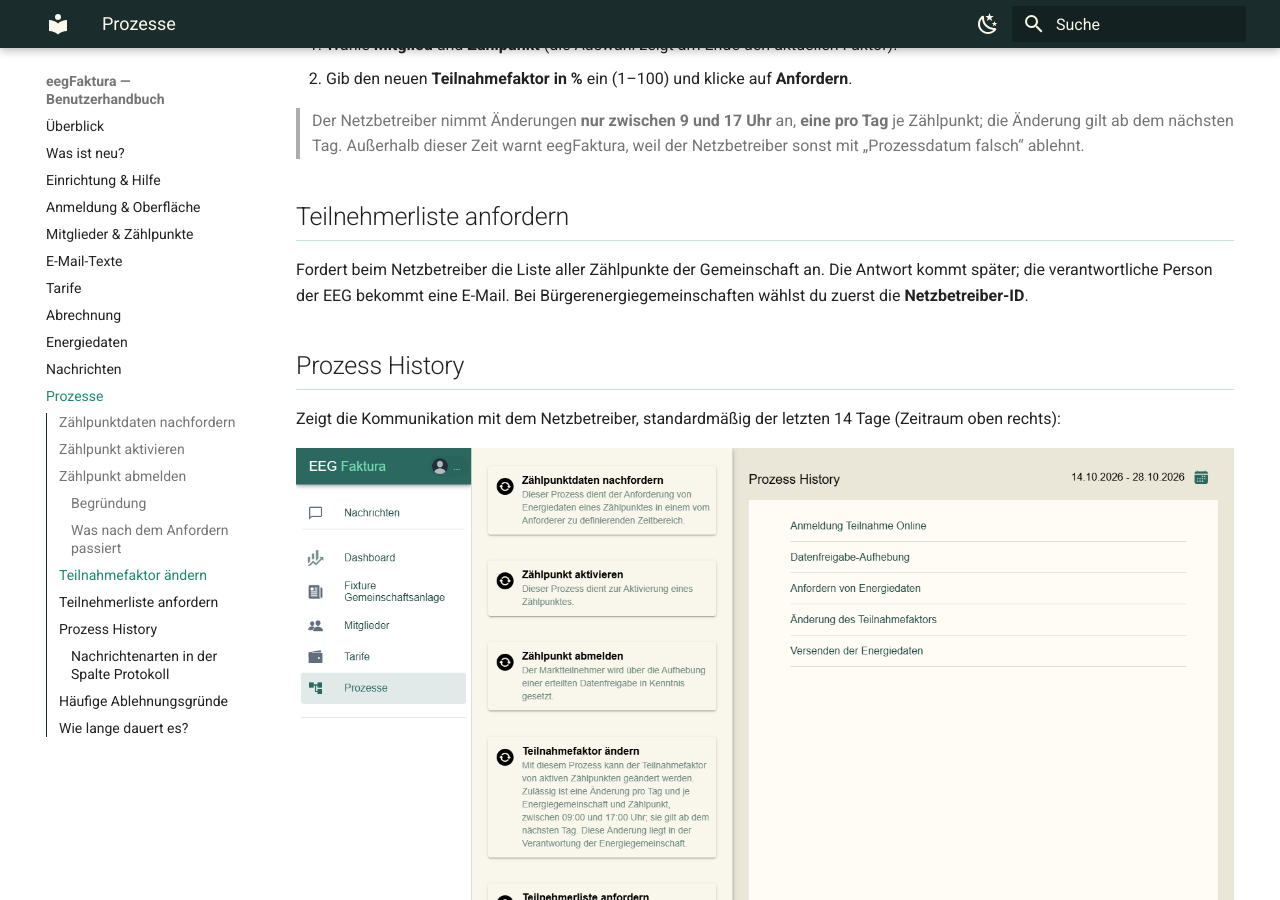
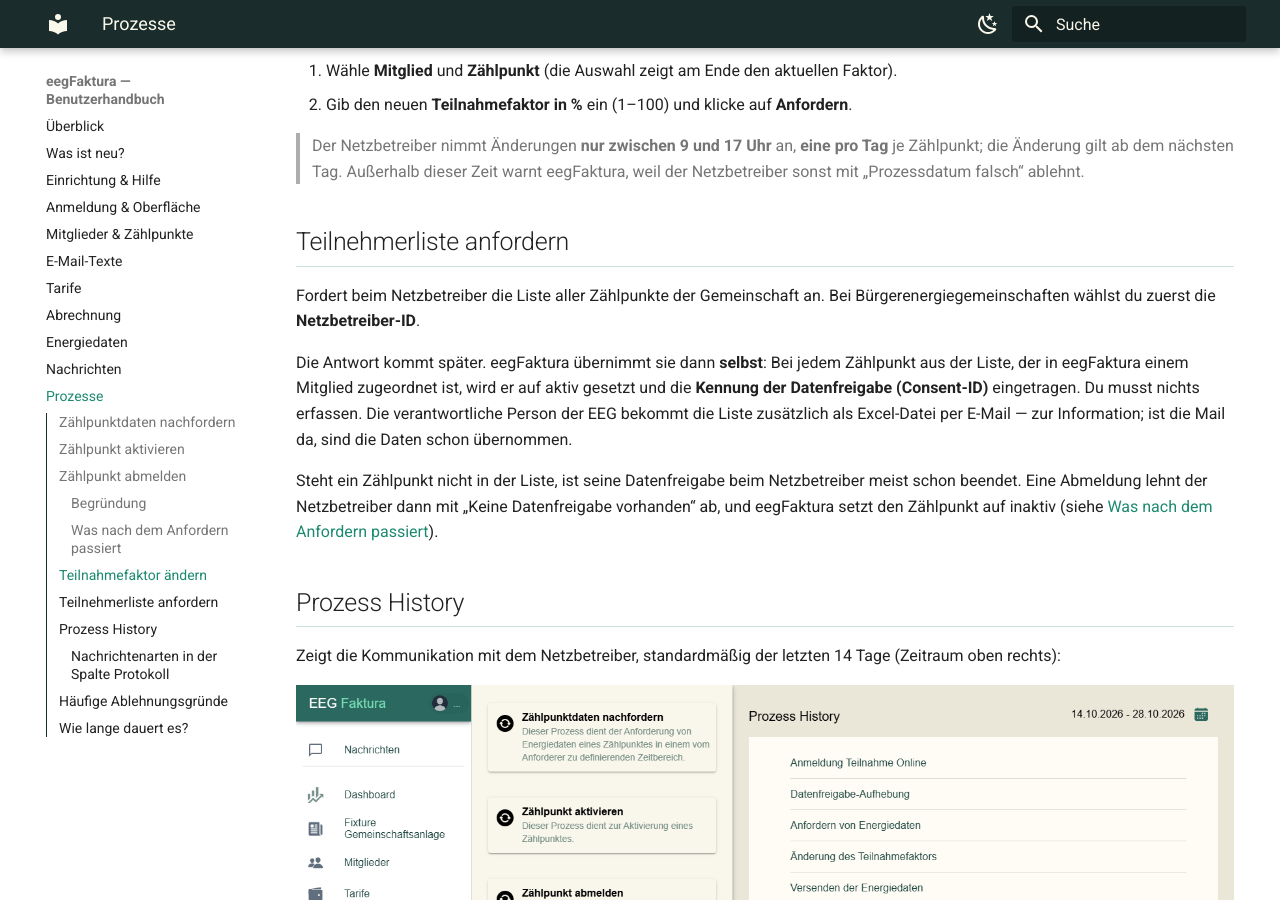
Before and after one commit to eegfaktura/eegfaktura-user-guide, an MkDocs documentation site: the page built from docs/08-prozesse.md, in a window 1280 px wide and 900 px high, scrolled down 3788 px. Built offline with MkDocs 1.6.1 and Material for MkDocs 9.7.7, drawn with Linux system fonts in a browser that asks for light colours; some of the changed text lies outside the part shown.

Commit message:
docs: participant list fills in the consent id by itself; then request the revoke again
Co-Authored-By: Claude Opus 5.5 <noreply@anthropic.com>

```diff
--- a/docs/08-prozesse.md
+++ b/docs/08-prozesse.md
@@ -50,7 +50,9 @@ Trag deshalb keine personenbezogenen Daten ein. Sie darf höchstens 50 Zeichen l
 zeigt, wie viele es sind. Bei mehr als 50 Zeichen bleibt **Anfordern** gesperrt. Die Bestätigung vor dem Absenden
 nennt die Begründung noch einmal.
 
-Fehlt eegFaktura die Kennung der Datenfreigabe, fordere zuerst die **Teilnehmerliste** an (siehe unten).
+Fehlt eegFaktura die Kennung der Datenfreigabe (Consent-ID), meldet eegFaktura das beim Anfordern. Fordere dann zuerst
+die **Teilnehmerliste** an (siehe unten). Sobald sie da ist, ist die Kennung eingetragen, und du forderst die Abmeldung
+noch einmal an.
 
 ### Was nach dem Anfordern passiert
 
@@ -81,9 +83,17 @@ oder „ConsentID abgelaufen“.
 
 ## Teilnehmerliste anfordern
 
-Fordert beim Netzbetreiber die Liste aller Zählpunkte der Gemeinschaft an. Die Antwort kommt später; die
-verantwortliche Person der EEG bekommt eine E-Mail. Bei Bürgerenergiegemeinschaften wählst du zuerst die
-**Netzbetreiber-ID**.
+Fordert beim Netzbetreiber die Liste aller Zählpunkte der Gemeinschaft an. Bei Bürgerenergiegemeinschaften wählst du
+zuerst die **Netzbetreiber-ID**.
+
+Die Antwort kommt später. eegFaktura übernimmt sie dann **selbst**: Bei jedem Zählpunkt aus der Liste, der in
+eegFaktura einem Mitglied zugeordnet ist, wird er auf aktiv gesetzt und die **Kennung der Datenfreigabe
+(Consent-ID)** eingetragen. Du musst nichts erfassen. Die verantwortliche Person der EEG bekommt die Liste zusätzlich
+als Excel-Datei per E-Mail — zur Information; ist die Mail da, sind die Daten schon übernommen.
+
+Steht ein Zählpunkt nicht in der Liste, ist seine Datenfreigabe beim Netzbetreiber meist schon beendet. Eine
+Abmeldung lehnt der Netzbetreiber dann mit „Keine Datenfreigabe vorhanden“ ab, und eegFaktura setzt den Zählpunkt auf
+inaktiv (siehe [Was nach dem Anfordern passiert](#was-nach-dem-anfordern-passiert)).
 
 ## Prozess History
 
```
Also changed, not shown: docs/02-mitglieder-zaehlpunkte.md (+3 -2 lines).
